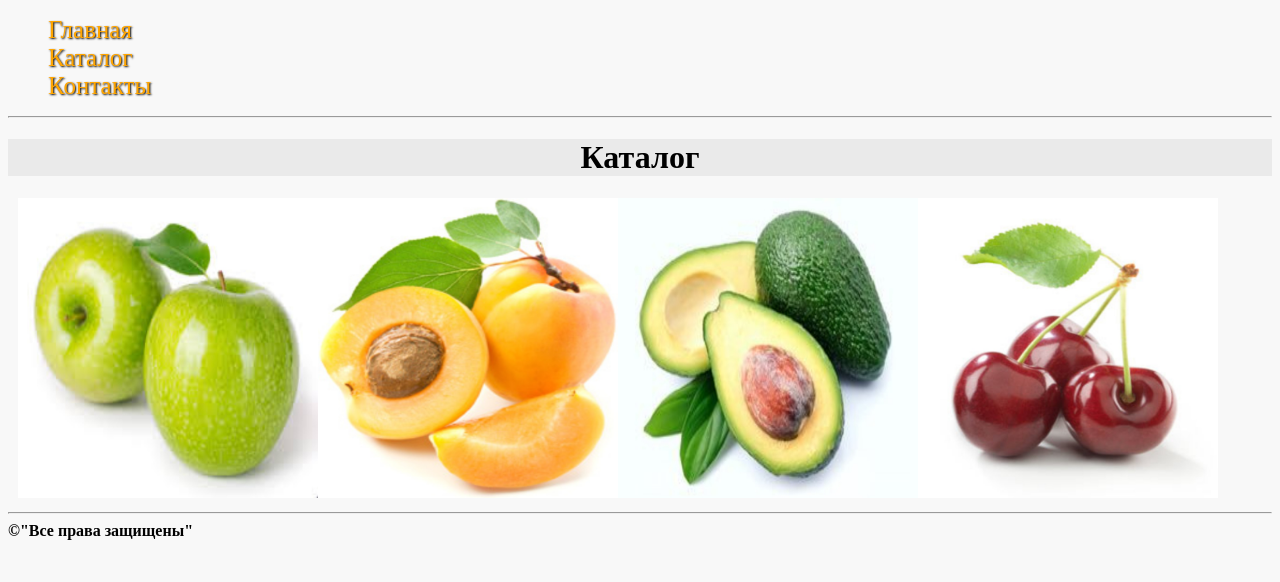
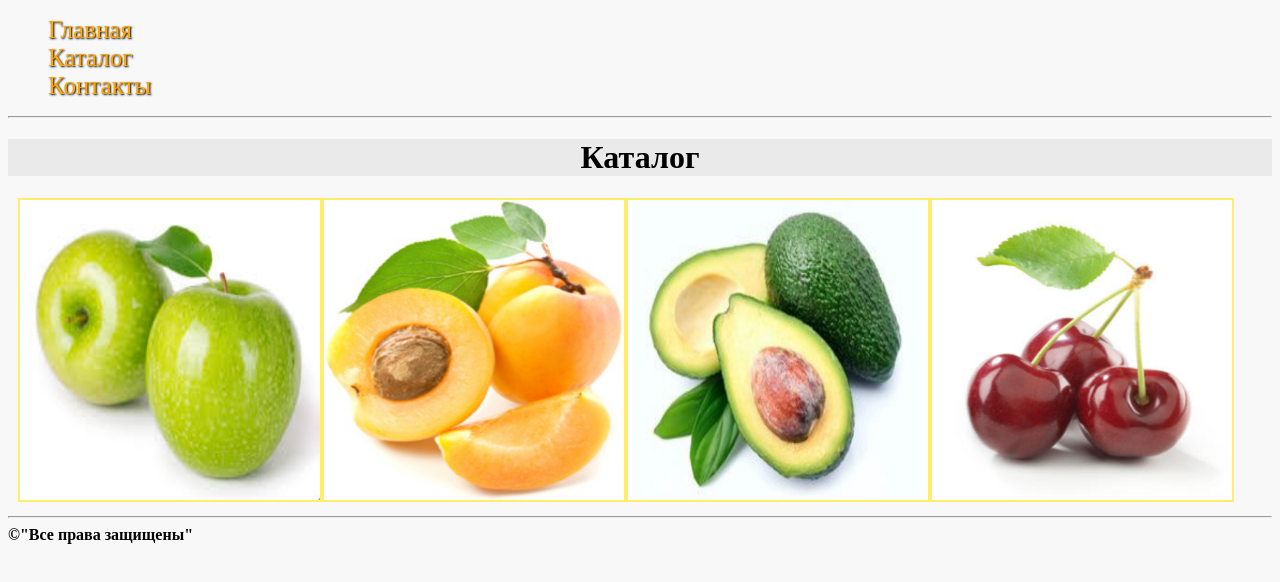
Before and after one commit to mikibouns/html_css, a plain HTML site: page catalog.html in a window 1280 px wide. Drawn offline with Linux system fonts and the light colour scheme.

Commit message:
add border  in catalog.html

```diff
--- a/style/style.css
+++ b/style/style.css
@@ -92,6 +92,10 @@ input[value="Отправить"], input[value="Очистить"] {
     margin: 10px;
 }
 
+.catalog img {
+    border: 2px solid #ffed6b;
+}
+
 h1[align="center"] {
     background-color: #eaeaea;
 }
```
